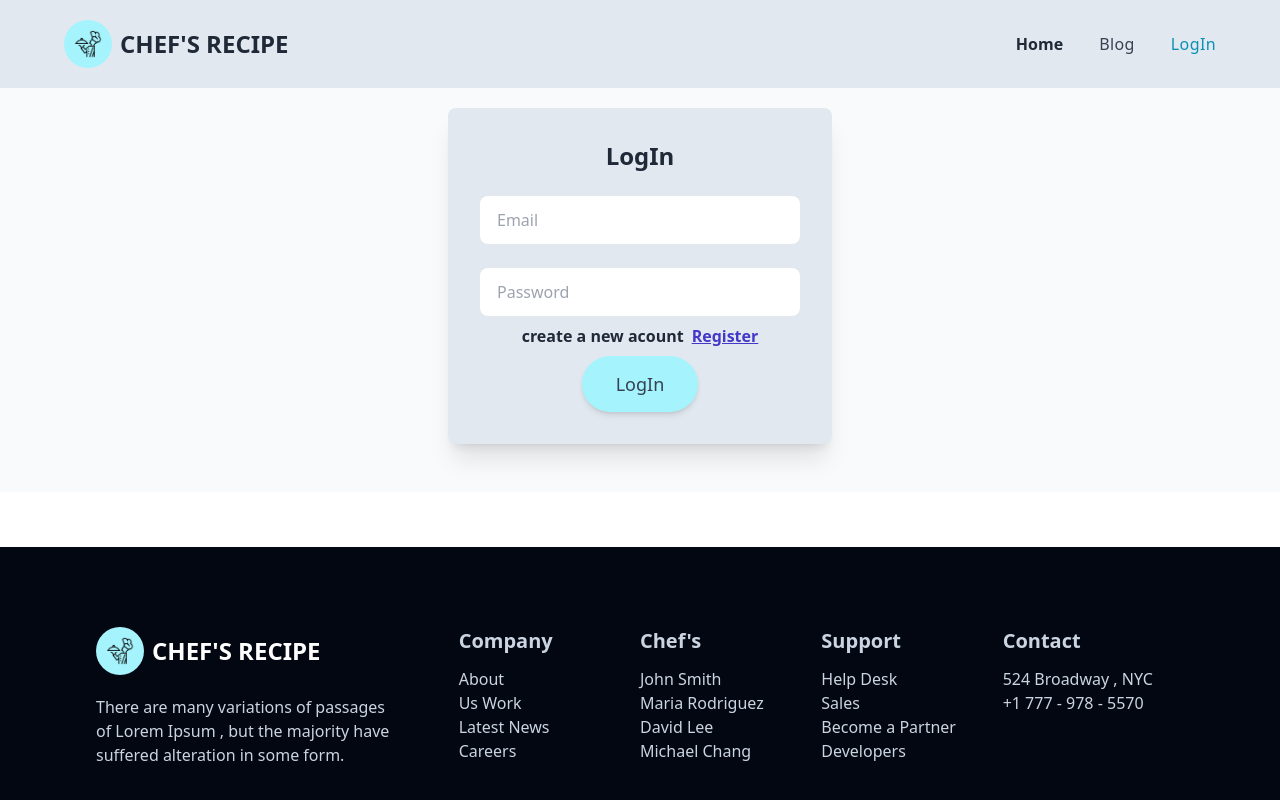
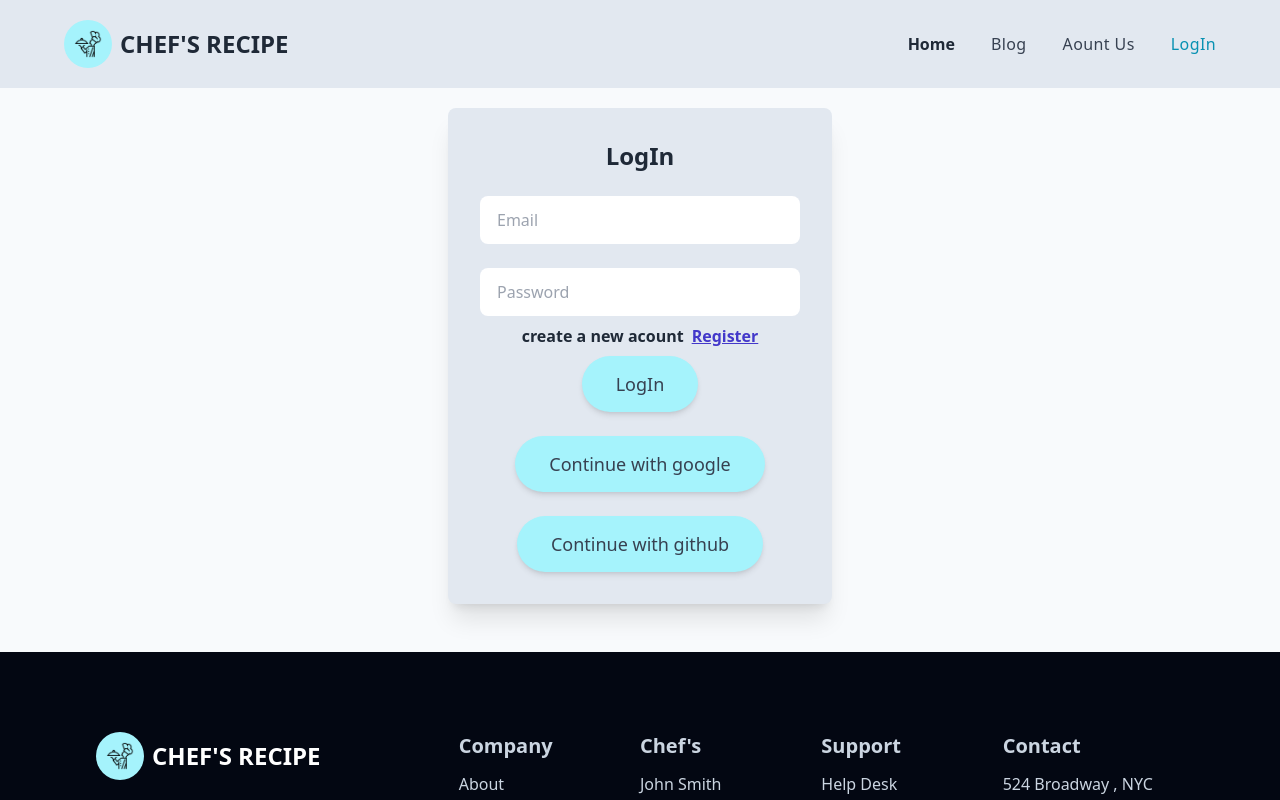
Before and after one commit to Saiful264/chef-recipe-hunter-client-side, a React (Vite) app: page /login in a window 1280 px wide. Shown: the top 800 px of the page. Built offline with nearby package versions, Linux system fonts and the light colour scheme.

Commit message:
le's go now

```diff
--- a/src/index.css
+++ b/src/index.css
@@ -2,12 +2,14 @@
 @tailwind components;
 @tailwind utilities;
 
-.active {
-  @apply font-medium tracking-wide text-cyan-600 transition-colors duration-200;
+
+.my-container{
+  @apply px-4 py-16 mx-auto sm:max-w-xl md:max-w-full lg:max-w-screen-xl md:px-24 lg:px-8 lg:py-20
 }
 
-.default {
-  @apply font-medium tracking-wide text-gray-700 transition-colors duration-200 hover:text-cyan-600;
+
+.product-container{
+  @apply grid gap-8  mb-8 md:grid-cols-2 lg:grid-cols-3
 }
 
 .btn-primary{
@@ -17,3 +19,16 @@
 .btn-outlined{
   @apply  font-medium  transition duration-200  shadow-md  md:mb-0  px-4 py-2 md:px-8 md:py-3 m-2 text-lg rounded-full  text-gray-700 hover:bg-cyan-400 hover:border-transparent border-2 border-cyan-200
 }
+
+.active{
+  @apply font-medium tracking-wide text-cyan-600 transition-colors duration-200
+}
+
+.default{
+  @apply font-medium tracking-wide text-gray-700 transition-colors duration-200 hover:text-cyan-600
+}
+@layer utilities{
+.title-text{
+  @apply animate-text bg-gradient-to-r from-cyan-500 via-purple-500 to-cyan-400 bg-clip-text text-transparent font-black
+}
+}
--- /dev/null
+++ b/src/pages/AboutUs/AboutUs.jsx
@@ -0,0 +1,11 @@
+import React from 'react';
+
+const AboutUs = () => {
+    return (
+        <div>
+            <h2>This is About us</h2>
+        </div>
+    );
+};
+
+export default AboutUs;
--- /dev/null
+++ b/src/pages/Blog/Blog.jsx
@@ -0,0 +1,11 @@
+import React from 'react';
+
+const Blog = () => {
+    return (
+        <div>
+            <h2>This is bolg page</h2>
+        </div>
+    );
+};
+
+export default Blog;
--- a/src/pages/Login/LogIn.jsx
+++ b/src/pages/Login/LogIn.jsx
@@ -26,6 +26,11 @@ const LogIn = () => {
         <button type="submit" className="btn-primary">
           LogIn
         </button>
+
+        <div className="py-4">
+        <button className="text-base font-semibold btn-primary"> Continue with google</button>
+        </div>
+        <button className="text-base font-semibold btn-primary"> Continue with github</button>
       </div>
     </div>
   );
--- a/src/pages/SharePage/NavBar/NavBar.jsx
+++ b/src/pages/SharePage/NavBar/NavBar.jsx
@@ -29,6 +29,14 @@ const NavBar = () => {
               className={({ isActive }) => (isActive ? "active" : "default")}
             >
               Blog
+            </NavLink>
+          </li>
+          <li>
+            <NavLink
+              to="/aboutus"
+              className={({ isActive }) => (isActive ? "active" : "default")}
+            >
+              Aount Us
             </NavLink>
           </li>
           <li>
```
Also changed, not shown: src/routers/Routers.jsx (+10 -0 lines), src/assets/banner/Cooking.gif (added).
